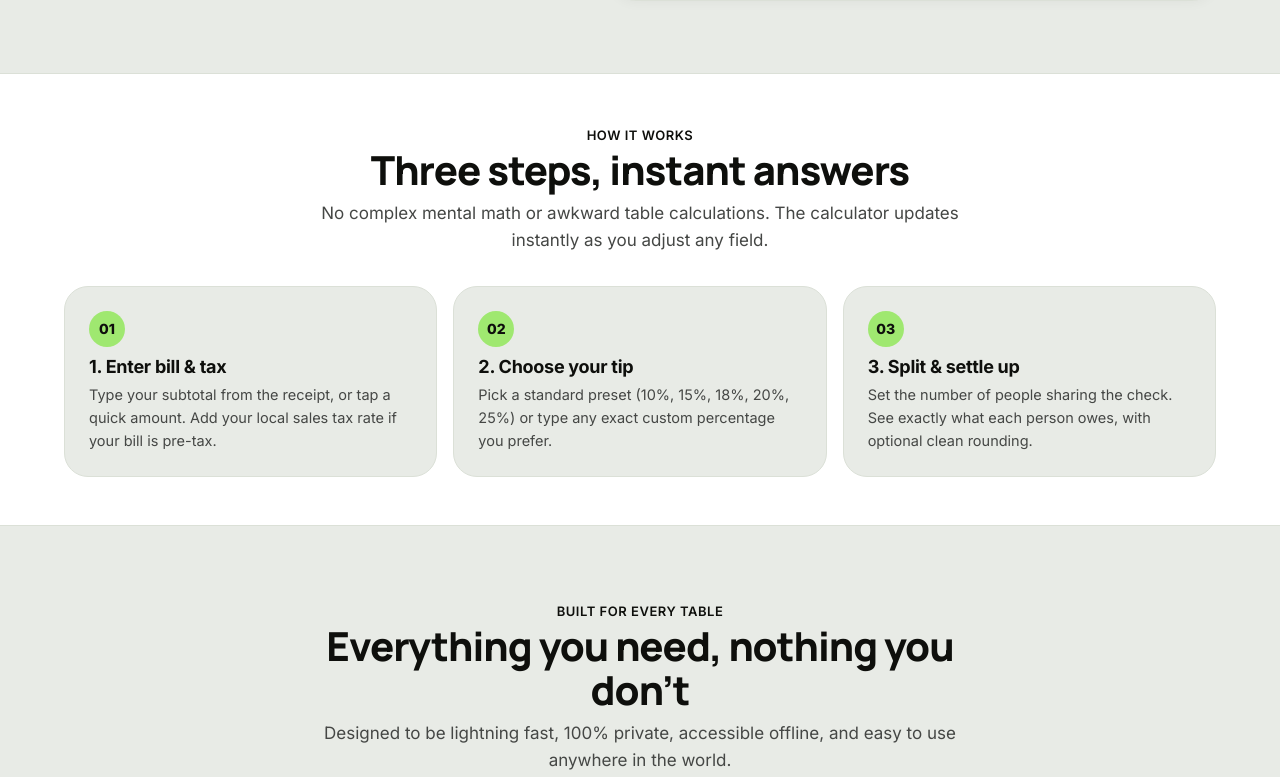
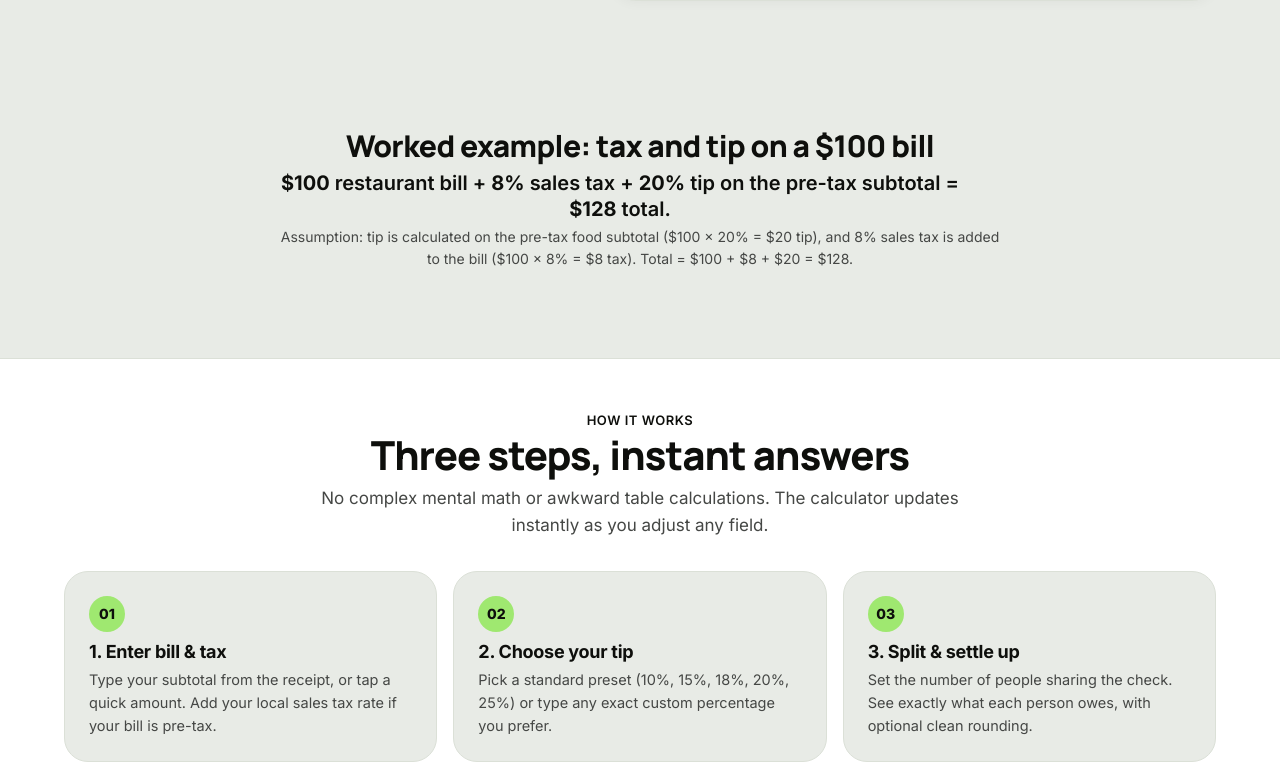
Before and after one commit to k91006515-cloud/tipcalculatorwithtax.com, an Astro site: page / in a window 1280 px wide. Shown: the part 803-1580 px from the top of the page. Built offline with nearby package versions, Linux system fonts and the light colour scheme; Astro itself is replaced by a stand-in of ours.

Commit message:
seo tool

```diff
--- a/src/pages/index.astro
+++ b/src/pages/index.astro
@@ -195,6 +195,14 @@ const faqItems = [
 		answer:
 			'No. We respect your complete privacy. Calculations happen exclusively inside your device memory. We do not store or transmit your bill totals, party size, or payment details. Only your chosen preferences (currency, language, theme) are remembered locally in your own browser.',
 	},
+	{
+		qKey: 'faq9Q',
+		question: 'How do you calculate tip and tax?',
+		aKey: 'faq9A',
+		answer:
+			'Calculate sales tax on the pre-tax bill subtotal, then calculate the tip on that same pre-tax subtotal (not on the tax). Add bill + tax + tip for the grand total. For example, on a $100 bill with 8% tax and a 20% tip: tax is $8, tip is $20, and the total is $128.',
+	},
+
 ];
 
 const jsonLd = [
@@ -260,8 +268,8 @@ const jsonLd = [
 ---
 
 <Layout
-	title="Tip Calculator With Tax — Free Bill Splitter & Tip Guide"
-	description="Fast, free tip calculator with tax support and bill splitting. Calculate tips in 40+ currencies, split among friends, round per person, and view international tipping guides."
+	title="Tax and Tip Calculator — Free Bill Splitter & Tip Guide"
+	description="Calculate tax and tip fast with our free tax and tip calculator. Add US sales tax, split restaurant bills, and get per-person totals with clean rounding — 100% private and works offline."
 	path="/"
 	jsonLd={jsonLd}
 >
@@ -282,7 +290,7 @@ const jsonLd = [
 					</div>
 
 					<h1 class="hero__title display-xl" data-i18n="heroTitle">
-						Tip Calculator With Tax
+						Tax and Tip Calculator
 					</h1>
 
 					<p class="hero__subtitle body-lg" data-i18n="heroSubtitle">
@@ -329,6 +337,23 @@ const jsonLd = [
 				</div>
 			</div>
 		</section>
+		<!-- ======================================================== -->
+		<!-- Worked Example: Tax and Tip Calculation (static HTML)    -->
+		<!-- ======================================================== -->
+		<section class="worked-example" aria-labelledby="worked-example-heading">
+			<div class="container">
+				<div class="section-header">
+					<h2 id="worked-example-heading" class="worked-example__title section-title display-md">Worked example: tax and tip on a $100 bill</h2>
+					<p class="worked-example__text section-lead">
+						<strong>$100</strong> restaurant bill + <strong>8%</strong> sales tax + <strong>20%</strong> tip on the pre-tax subtotal = <strong>$128</strong> total.
+					</p>
+					<p class="worked-example__note">
+						Assumption: tip is calculated on the pre-tax food subtotal ($100 × 20% = $20 tip), and 8% sales tax is added to the bill ($100 × 8% = $8 tax). Total = $100 + $8 + $20 = $128.
+					</p>
+				</div>
+			</div>
+		</section>
+
 
 		<!-- ======================================================== -->
 		<!-- Content Band 1: How It Works (White Canvas Band)         -->
@@ -853,6 +878,37 @@ const jsonLd = [
 		max-width: 820px;
 		margin: 0 auto;
 	}
+		/* Worked Example                                                */
+		/* ======================================================== */
+		.worked-example {
+			padding-block: clamp(32px, 5vw, 56px);
+			background-color: var(--color-canvas-soft);
+		}
+
+		.worked-example__title {
+			margin: 0 0 var(--spacing-sm) 0;
+			font-family: var(--font-display);
+			font-size: clamp(24px, 3vw, 30px);
+			font-weight: 700;
+			color: var(--color-ink);
+			letter-spacing: -0.02em;
+		}
+
+		.worked-example__text {
+			margin: 0 0 var(--spacing-xs) 0;
+			font-size: clamp(17px, 2vw, 20px);
+			line-height: 26px;
+			color: var(--color-ink);
+			font-weight: 600;
+		}
+
+		.worked-example__note {
+			margin: 0;
+			font-size: 14px;
+			line-height: 22px;
+			color: var(--color-body);
+		}
+
 
 	/* ======================================================== */
 	/* Polarity-Flipped Dark CTA Banner (card-feature-dark)     */
```
Also changed, not shown: 3 other files.
